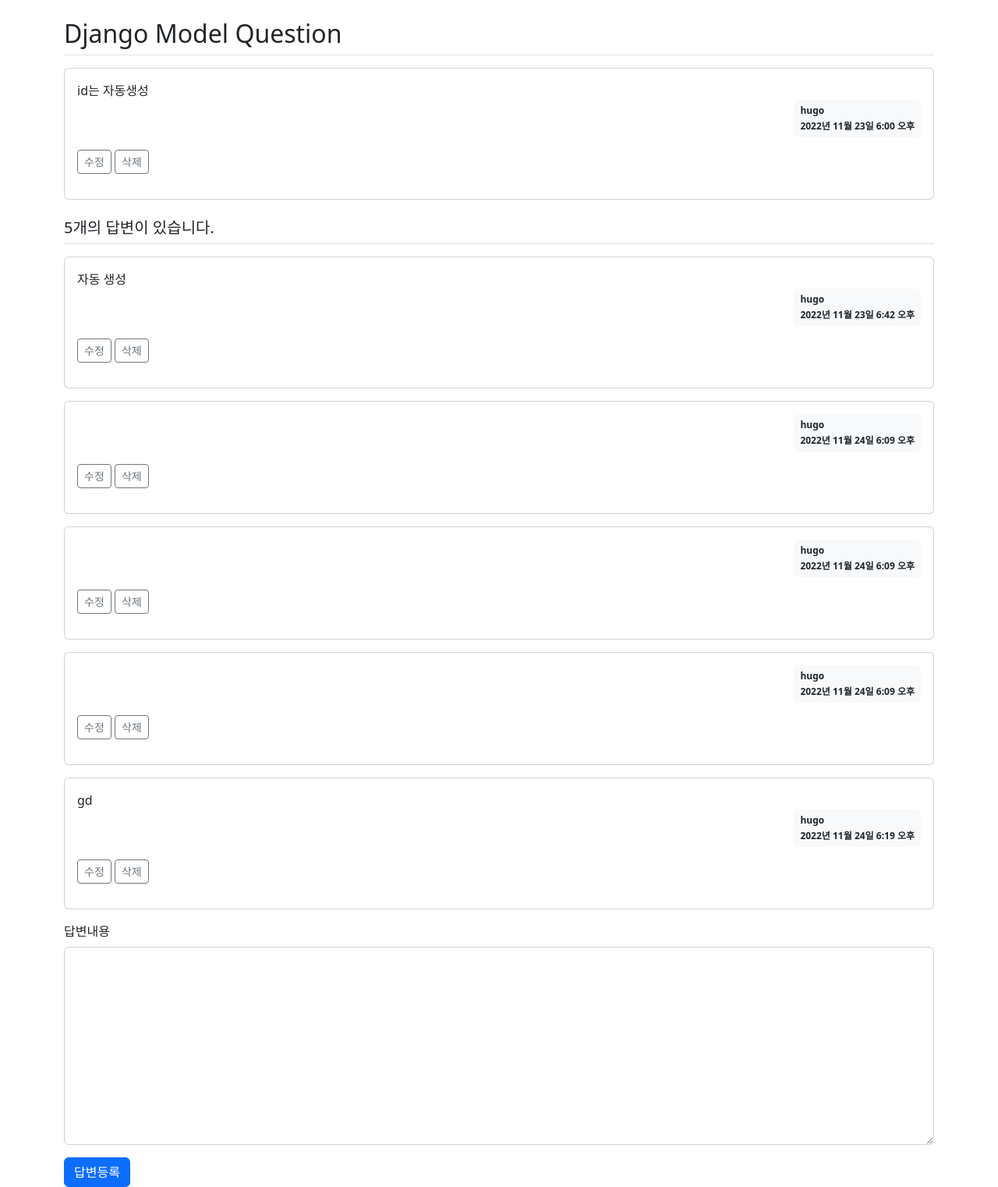
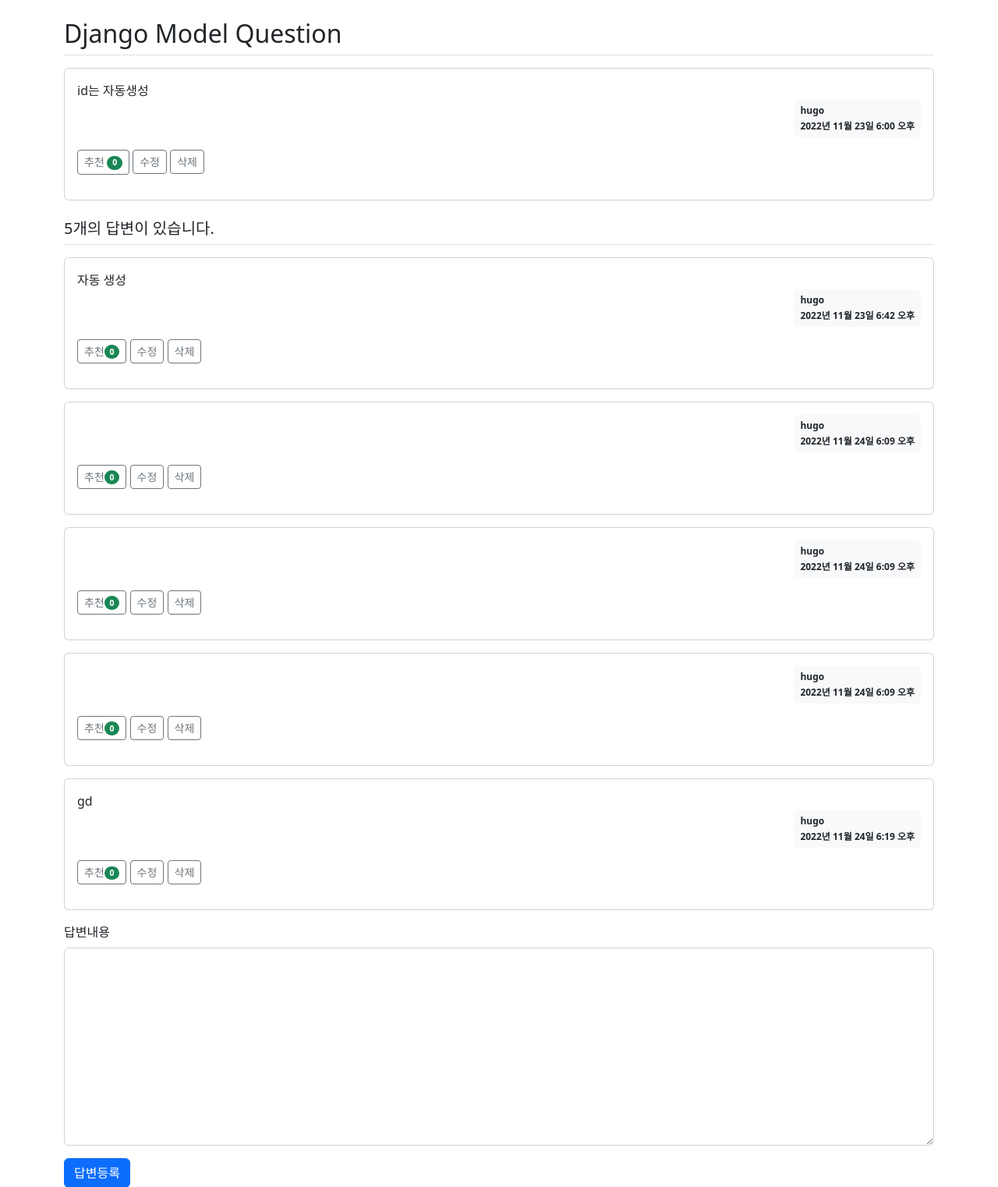
Before and after one commit to hgk9872/study, a Django app: page /pybo/answer/create/2/ in a window 1280 px wide. Shown: the part 57-1579 px from the top of the page at 78% size. Run offline with Django 4.2, Linux system fonts and the light colour scheme; a user stored in the database is signed in; data comes from the database, SQL or seed files in the repository; both versions use the stored data as it was after the commit; some libraries are stand-ins or nearby versions.

Commit message:
recommend function add

```diff
--- a/study/mysite/pybo/models.py
+++ b/study/mysite/pybo/models.py
@@ -2,18 +2,20 @@
 from django.contrib.auth.models import User
 
 class Question(models.Model):
-    author = models.ForeignKey(User, on_delete=models.CASCADE)
+    author = models.ForeignKey(User, on_delete=models.CASCADE, related_name='author_question')
     subject = models.CharField(max_length = 200)
     content = models.TextField()
     create_date = models.DateTimeField()
     modify_date = models.DateTimeField(null=True, blank=True)
+    voter = models.ManyToManyField(User, related_name='voter_question') # 추천인 추가
 
     def __str__(self):
         return self.subject
 
 class Answer(models.Model):
-    author = models.ForeignKey(User, on_delete=models.CASCADE)
+    author = models.ForeignKey(User, on_delete=models.CASCADE, related_name='author_answer')
     question = models.ForeignKey(Question, on_delete = models.CASCADE)
     content = models.TextField()
     create_date = models.DateTimeField()
     modify_date = models.DateTimeField(null=True, blank=True)
+    voter = models.ManyToManyField(User, related_name='voter_answer')
--- a/study/mysite/pybo/urls.py
+++ b/study/mysite/pybo/urls.py
@@ -11,8 +11,10 @@
     path('question/create/', question_views.question_create, name='question_create'),
     path('question/modify/<int:question_id>/', question_views.question_modify, name='question_modify'),
     path('question/delete/<int:question_id>/', question_views.question_delete, name='question_delete'),
+    path('question/vote/<int:question_id>/', question_views.question_vote, name='question_vote'),
 
     path('answer/create/<int:question_id>/', answer_views.answer_create, name='answer_create'),
     path('answer/modify/<int:answer_id>/', answer_views.answer_modify, name='answer_modify'),
     path('answer/delete/<int:answer_id>/', answer_views.answer_delete, name='answer_delete'),
+    path('answer/vote/<int:answer_id>/', answer_views.answer_vote, name='answer_vote'),
 ]
--- a/study/mysite/pybo/views/answer_views.py
+++ b/study/mysite/pybo/views/answer_views.py
@@ -48,3 +48,12 @@
     else:
         answer.delete()
     return redirect('pybo:detail', question_id=answer.question.id)
+
+@login_required(login_url='common:login')
+def answer_vote(request, answer_id):
+    answer = get_object_or_404(Answer, pk=answer_id)
+    if request.user == answer.author:
+        messages.error(request, '본인이 작성한 답변은 추천할 수 없습니다')
+    else:
+        answer.voter.add(request.user)
+    return redirect('pybo:detail', question_id=answer.question.id)
--- a/study/mysite/templates/pybo/question_detail.html
+++ b/study/mysite/templates/pybo/question_detail.html
@@ -28,6 +28,10 @@
                 </div>
             </div>
             <div class="my-3">
+                <a href="javascript:void(0)" data-uri="{% url 'pybo:question_vote' question.id %}"
+                    class="recommend btn btn-sm btn-outline-secondary">추천
+                    <span class="badge rounded-pill bg-success">{{ question.voter.count }}</span>
+                </a>
                 {% if request.user == question.author %}
                 <a href="{% url 'pybo:question_modify' question.id %}"
                     class="btn btn-sm btn-outline-secondary">수정</a>
@@ -55,6 +59,9 @@
                 </div>
             </div>
             <div class="my-3">
+                <a href="#" data-uri="{% url 'pybo:answer_vote' answer.id %}"
+                    class="recommend btn btn-sm btn-outline-secondary">추천<span class="badge rounded-pill bg-success">{{ answer.voter.count }}</span>
+                </a>
                 {% if request.user == answer.author %}
                 <a href="{% url 'pybo:answer_modify' answer.id %}"
                     class="btn btn-sm btn-outline-secondary">수정</a>
@@ -101,5 +108,13 @@
         };
     });
 });
+const recommend_elements = document.getElementsByClassName("recommend");
+Array.from(recommend_elements).forEach(function(element) {
+    element.addEventListener('click', function() {
+        if(confirm("이 글을 추천하시겠습니까?")) {
+            location.href = this.dataset.uri;
+        };
+    });
+});
 </script>
 {% endblock %}
```
Also changed, not shown: study/mysite/pybo/views/question_views.py (+9 -0 lines), study/mysite/db.sqlite3, study/mysite/pybo/migrations/0005_answer_voter_question_voter_alter_answer_author_and_more.py (added).
